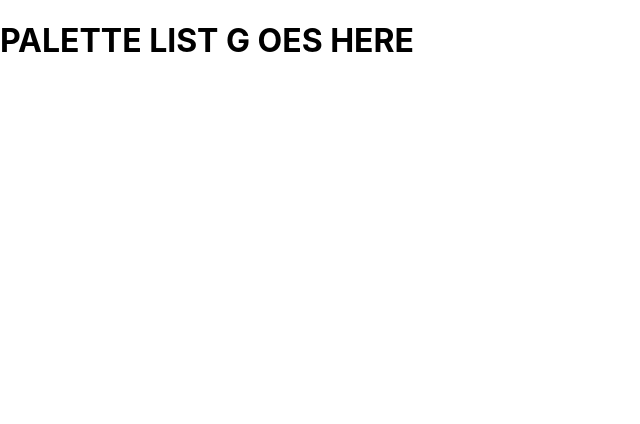
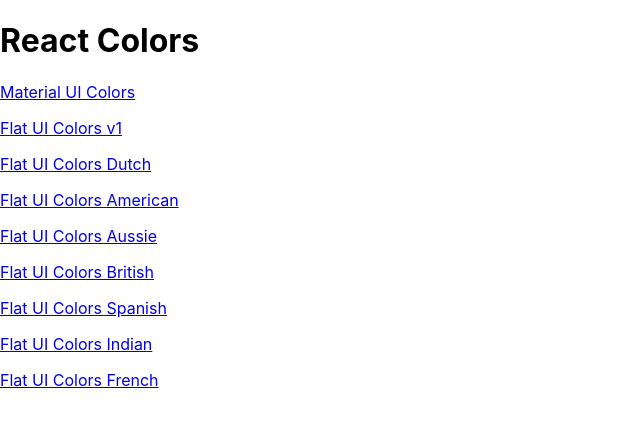
Before and after one commit to ScaryWings83289/Colors_App, a React (Create React App) app: page / in a window 1280 px wide. Shown: the top 424 px of the page, without its empty margins (0-640 px from the left). Built offline with nearby package versions, Linux system fonts and the light colour scheme; the HTML template or start-up script is replaced by a standard one.

Commit message:
Add PaletteList and Links

```diff
--- a/src/App.js
+++ b/src/App.js
@@ -1,19 +1,20 @@
 import React, { Component } from 'react';
 import { Route, Switch } from "react-router-dom";
 import Palette from './Palette';
+import PaletteList from "./PaletteList";
 import seedColors from './seedColors';
 import { generatePalette } from "./colorHelpers";
 
 class App extends Component {
   findPalette(id){
-    return seedColors.find(function(palette) {
+    return seedColors.find(function(palette){
       return palette.id === id;
     });
   }
   render() {
     return (
       <Switch>
-        <Route exact path="/" render={() => <h1>PALETTE LIST G OES HERE</h1>} />
+        <Route exact path="/" render={() => <PaletteList palettes={seedColors} />} />
         <Route
           exact path="/palette/:id"
           render={routeProps =>
@@ -21,7 +22,8 @@
               palette={generatePalette(
                 this.findPalette(routeProps.match.params.id)
               )}
-            />}
+            />
+          }
         />
       </Switch>
       // <div>
--- a/src/Navbar.js
+++ b/src/Navbar.js
@@ -1,4 +1,5 @@
 import React, { Component } from 'react'
+import { Link } from "react-router-dom";
 import Select from "@material-ui/core/Select";
 import MenuItem from "@material-ui/core/MenuItem";
 import Snackbar from "@material-ui/core/Snackbar";
@@ -29,7 +30,7 @@
         return (
             <header className="Navbar">
                 <div className="logo">
-                    <a href="#">ReactColorPicker</a>
+                    <Link to="/">ReactColorPicker</Link>
                 </div>
                 <div className="slider-container">
                     <span>Level: {level}</span>
--- /dev/null
+++ b/src/PaletteList.js
@@ -0,0 +1,20 @@
+import React, { Component } from 'react'
+import { Link } from "react-router-dom";
+
+class PaletteList extends Component {
+    render() {
+        const { palettes } = this.props;
+        return (
+            <div>
+                <h1>React Colors</h1>
+                {palettes.map(palette => (
+                    <p>
+                        <Link to={`/palette/${palette.id}`}>{palette.paletteName}</Link>
+                    </p>
+                ))}
+            </div>
+        )
+    }
+}
+
+export default PaletteList;
```
